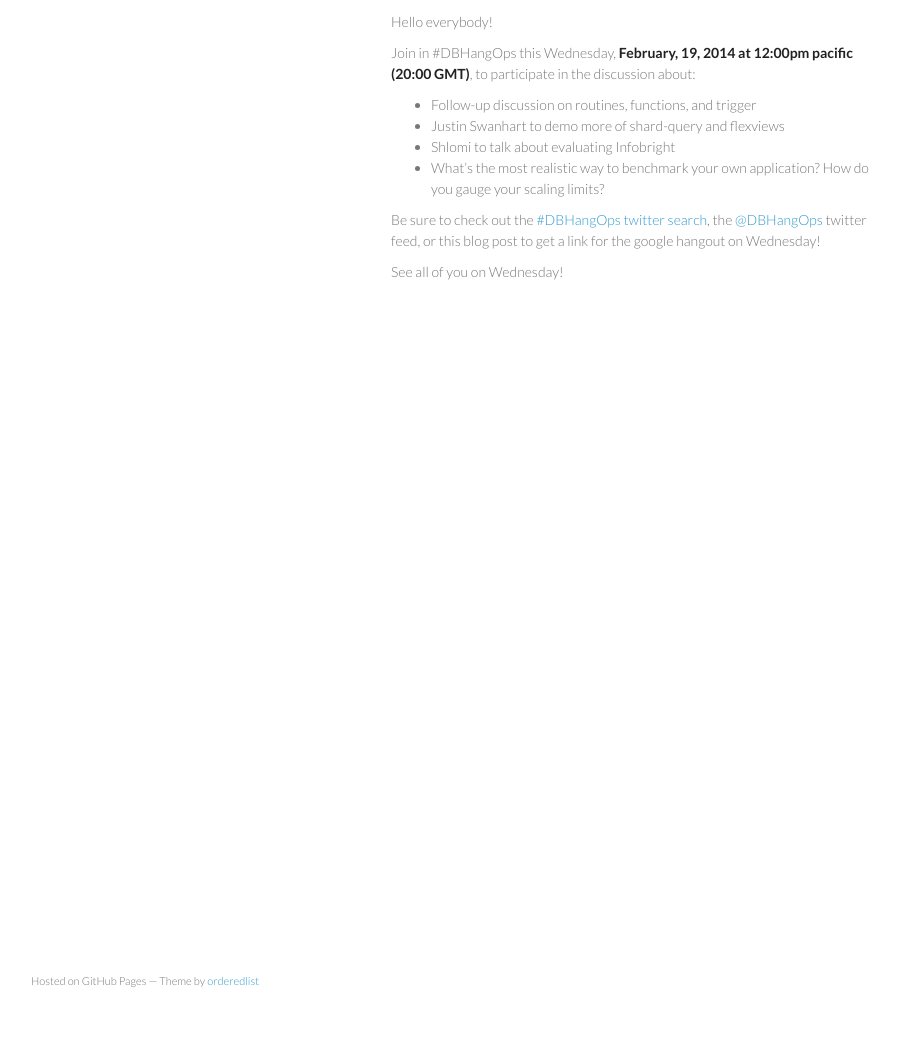
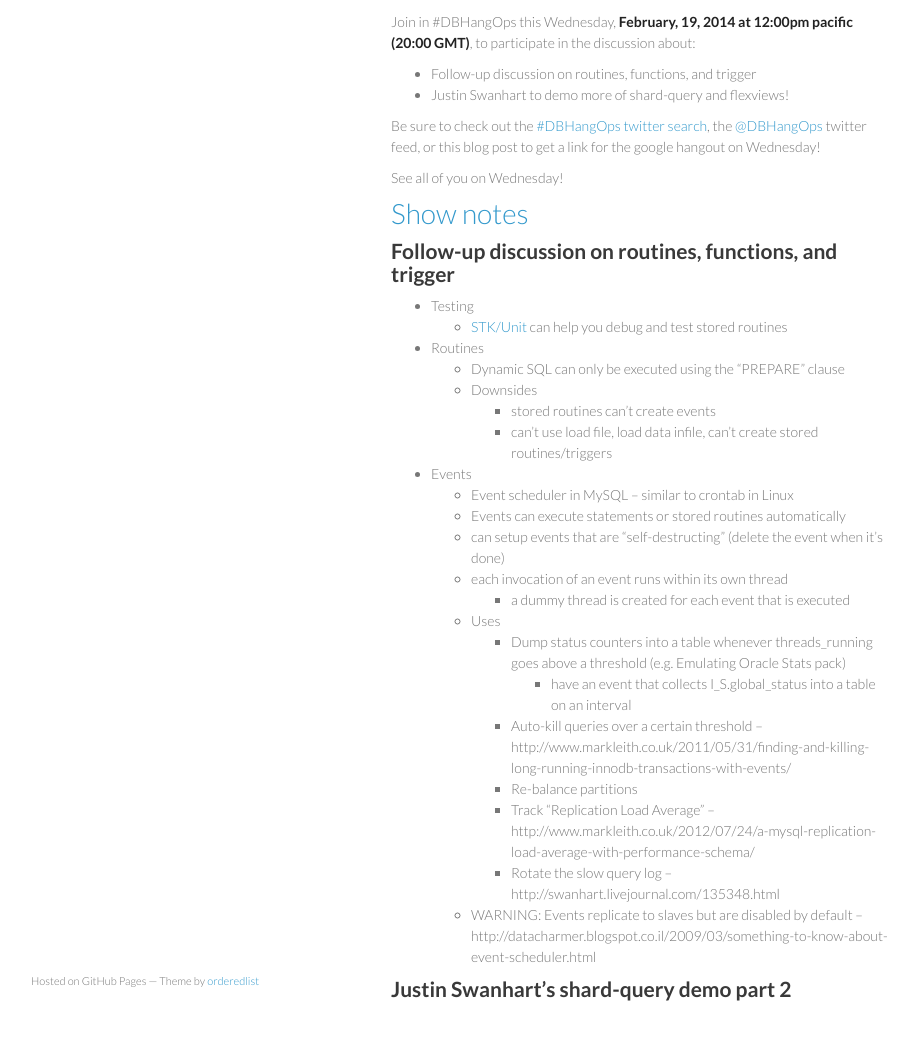
Before and after one commit to dbhangops/dbhangops.github.io, a Jekyll site: the page built from _posts/2014-02-18-dbhangops-021914-more-routines-and-shard-query.markdown, in a window 1280 px wide and 1400 px high, scrolled down 180 px, cut to the strip 340-1380 px from the top of the window. Shown: the whole strip, without its empty margins (179-1097 px from the left). Built offline with Jekyll 4.4.1, drawn with Linux system fonts in a browser that asks for light colours; Markdown is read by kramdown in place of the engine named in the settings; before the commit the page ends 900 px from its top, so only the background shows below that; some of the changed text lies outside the part shown.

Commit message:
Show notes from last #DBHangOps!

```diff
--- a/_posts/2014-02-18-dbhangops-021914-more-routines-and-shard-query.markdown
+++ b/_posts/2014-02-18-dbhangops-021914-more-routines-and-shard-query.markdown
@@ -31,10 +30,37 @@
 Join in \#DBHangOps this Wednesday, **February, 19, 2014 at 12:00pm pacific (20:00 GMT)**, to participate in the discussion about:
 
 * Follow-up discussion on routines, functions, and trigger
-* Justin Swanhart to demo more of shard-query and flexviews
-* Shlomi to talk about evaluating Infobright
-* What's the most realistic way to benchmark your own application? How do you gauge your scaling limits?
+* Justin Swanhart to demo more of shard-query and flexviews!
 
 Be sure to check out the [\#DBHangOps twitter search](https://twitter.com/search/realtime?q=%23DBHangOps), the [@DBHangOps](https://twitter.com/dbhangops) twitter feed, or this blog post to get a link for the google hangout on Wednesday!
 
 See all of you on Wednesday!
+
+
+<a name="show-notes">Show notes</a>
+==========
+
+## Follow-up discussion on routines, functions, and trigger
+* Testing
+	* [STK/Unit](http://freecode.com/projects/stkunit) can help you debug and test stored routines
+* Routines
+	* Dynamic SQL can only be executed using the "PREPARE" clause
+	* Downsides
+		* stored routines can't create events
+		* can't use load file, load data infile, can't create stored routines/triggers
+* Events
+	* Event scheduler in MySQL -- similar to crontab in Linux
+	* Events can execute statements or stored routines automatically
+	* can setup events that are "self-destructing" (delete the event when it's done)
+	* each invocation of an event runs within its own thread
+		* a dummy thread is created for each event that is executed
+	* Uses
+		* Dump status counters into a table whenever threads_running goes above a threshold (e.g. Emulating Oracle Stats pack)
+			* have an event that collects I_S.global_status into a table on an interval
+		* Auto-kill queries over a certain threshold -- http://www.markleith.co.uk/2011/05/31/finding-and-killing-long-running-innodb-transactions-with-events/
+		* Re-balance partitions
+		* Track "Replication Load Average" -- http://www.markleith.co.uk/2012/07/24/a-mysql-replication-load-average-with-performance-schema/
+		* Rotate the slow query log -- http://swanhart.livejournal.com/135348.html
+	* WARNING: Events replicate to slaves but are disabled by default -- http://datacharmer.blogspot.co.il/2009/03/something-to-know-about-event-scheduler.html
+
+## Justin Swanhart's shard-query demo part 2
```
Also changed, not shown: other parts of _posts/2014-02-18-dbhangops-021914-more-routines-and-shard-query.markdown (+0 -1 lines).
